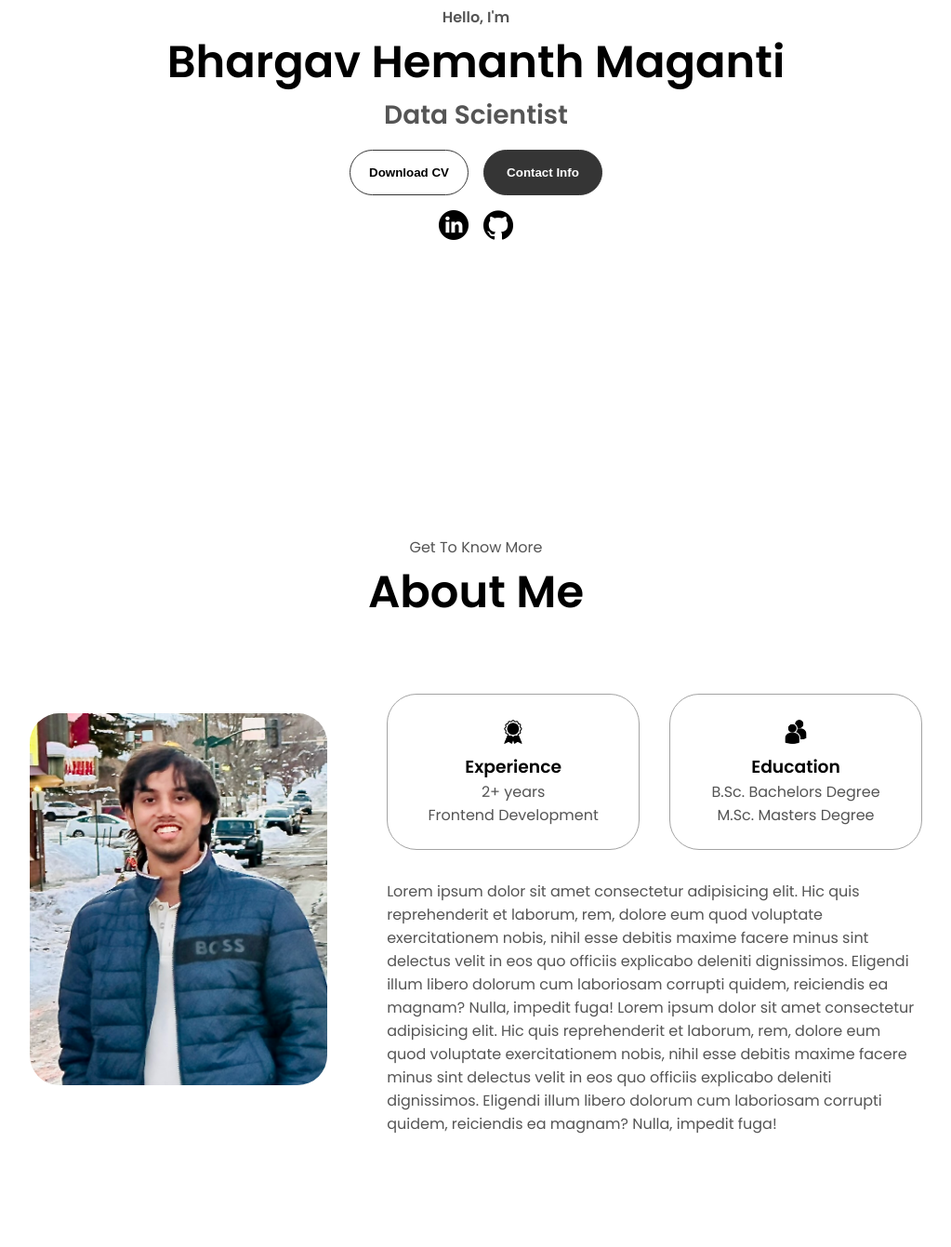
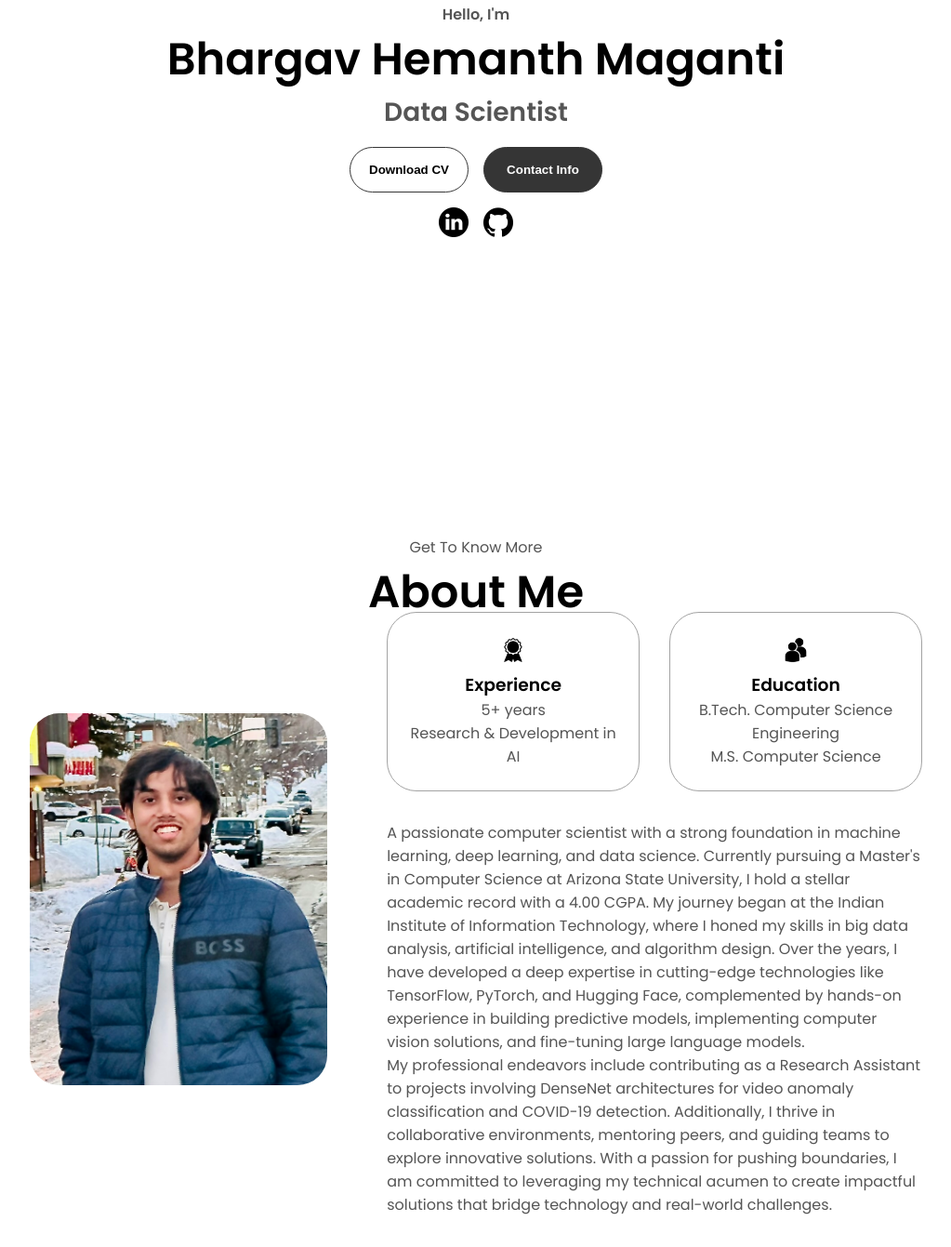
Before and after one commit to BhargavMaganti/Portfolio, a plain HTML site: page index.html in a window 1280 px wide. Shown: the part 352-1693 px from the top of the page at 93% size, without its empty margins (128-1151 px from the left). Drawn offline with Linux system fonts and the light colour scheme.

Commit message:
Main changes

```diff
--- a/index.html
+++ b/index.html
@@ -49,24 +49,37 @@
           >
             Download CV
           </button>
-          <button class="btn btn-color-1" onclick="location.href='./#contact'">
+          <button class="btn btn-color-1" onclick="location.href='./#contact' " >
             Contact Info
           </button>
         </div>
         <div id="socials-container">
+          <a
+            href="https://www.linkedin.com/in/bhargav-hemanth-maganti-4b26591b4/"
+            target="_blank"
+            rel="noopener noreferrer"
+            aria-label="My LinkedIn profile"
+          >
             <img
               src="./assets/linkedin.png"
-            alt="My LinkedIn profile"
+              alt="LinkedIn Icon"
               class="icon"
-            onclick="location.href='https://www.linkedin.com/in/bhargav-hemanth-maganti-4b26591b4/'"
             />
+          </a>
+          <a
+            href="https://github.com/BhargavMaganti"
+            target="_blank"
+            rel="noopener noreferrer"
+            aria-label="My Github profile"
+          >
             <img
               src="./assets/github.png"
-            alt="My Github profile"
+              alt="GitHub Icon"
               class="icon"
-            onclick="location.href='https://github.com/BhargavMaganti'"
             />
+          </a>
         </div>
+
       </div>
     </section>
     <section id="about">
@@ -89,7 +102,7 @@
                 class="icon"
               />
               <h3>Experience</h3>
-              <p>2+ years <br />Frontend Development</p>
+              <p>5+ years <br />Research & Development in AI</p>
             </div>
             <div class="details-container">
               <img
@@ -98,23 +111,16 @@
                 class="icon"
               />
               <h3>Education</h3>
-              <p>B.Sc. Bachelors Degree<br />M.Sc. Masters Degree</p>
+              <p>B.Tech. Computer Science Engineering<br />M.S. Computer Science</p>
             </div>
           </div>
           <div class="text-container">
             <p>
-              Lorem ipsum dolor sit amet consectetur adipisicing elit. Hic quis
-              reprehenderit et laborum, rem, dolore eum quod voluptate
-              exercitationem nobis, nihil esse debitis maxime facere minus sint
-              delectus velit in eos quo officiis explicabo deleniti dignissimos.
-              Eligendi illum libero dolorum cum laboriosam corrupti quidem,
-              reiciendis ea magnam? Nulla, impedit fuga!
-              Lorem ipsum dolor sit amet consectetur adipisicing elit. Hic quis
-              reprehenderit et laborum, rem, dolore eum quod voluptate
-              exercitationem nobis, nihil esse debitis maxime facere minus sint
-              delectus velit in eos quo officiis explicabo deleniti dignissimos.
-              Eligendi illum libero dolorum cum laboriosam corrupti quidem,
-              reiciendis ea magnam? Nulla, impedit fuga!
+              A passionate computer scientist with a strong foundation in machine learning, deep learning, and data science. Currently pursuing a Master's in Computer Science at Arizona State University, I hold a stellar academic record with a 4.00 CGPA.
+               My journey began at the Indian Institute of Information Technology, where I honed my skills in big data analysis, artificial intelligence, and algorithm design.
+              Over the years, I have developed a deep expertise in cutting-edge technologies like TensorFlow, PyTorch, and Hugging Face, complemented by hands-on experience in building predictive models, implementing computer vision solutions, and fine-tuning large language models.
+<br>
+              My professional endeavors include contributing as a Research Assistant to projects involving DenseNet architectures for video anomaly classification and COVID-19 detection. Additionally, I thrive in collaborative environments, mentoring peers, and guiding teams to explore innovative solutions. With a passion for pushing boundaries, I am committed to leveraging my technical acumen to create impactful solutions that bridge technology and real-world challenges.
             </p>
           </div>
         </div>
--- a/style.css
+++ b/style.css
@@ -58,13 +58,6 @@ a:hover {
   text-decoration-color: rgb(181, 181, 181);
 }
 
-.logo {
-  font-size: 2rem;
-}
-
-.logo:hover {
-  cursor: default;
-}
 
 /* HAMBURGER MENU */
 
@@ -287,11 +280,7 @@ section {
   border-radius: 2rem;
 }
 
-.arrow {
-  position: absolute;
-  right: -5rem;
-  bottom: 2.5rem;
-}
+
 
 .details-container {
   padding: 1.5rem;
```
Lines whose indentation alone changed are shown as unchanged.
